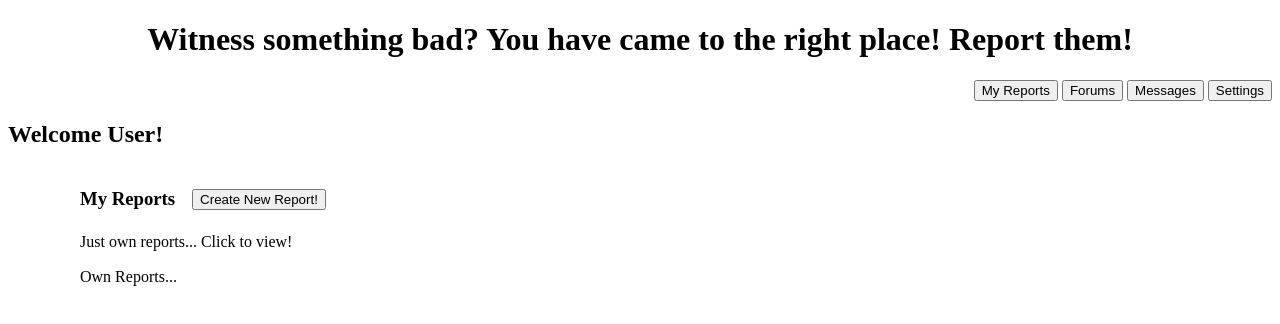
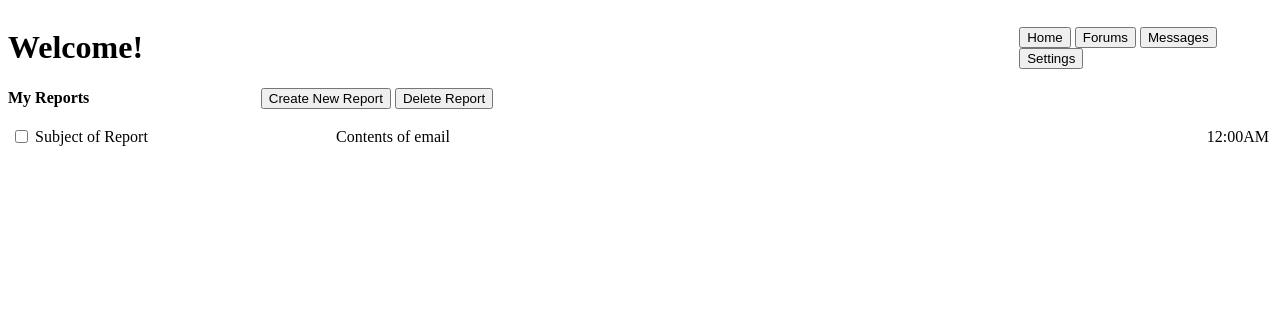
Before and after one commit to bernardchang95/ReportThem, a plain HTML site: page Reporthem/index.html in a window 1280 px wide. Drawn offline with Linux system fonts and the light colour scheme.

Commit message:
Updates uploaded

```diff
--- /dev/null
+++ b/Reporthem/css/Message.css
@@ -0,0 +1,55 @@
+/* CSS Document */
+body {
+    font:12px arial;
+    color: #222;
+    padding:35px; }
+
+form, p, span {
+    margin:0;
+    padding:0; }
+
+input { font:12px arial; }
+
+a {
+    color:#0000FF;
+    text-decoration:none; }
+
+    a:hover { text-decoration:underline; }
+
+#wrapper, #loginform {
+    margin:0 auto;
+    padding-bottom:25px;
+    background:#EBF4FB;
+    width:504px;
+    border:1px solid #ACD8F0; }
+
+#loginform { padding-top:18px; }
+
+    #loginform p { margin: 5px; }
+
+#chatbox {
+    text-align:left;
+    margin:0 auto;
+    margin-bottom:25px;
+    padding:10px;
+    background:#fff;
+    height:270px;
+    width:430px;
+    border:1px solid #ACD8F0;
+    overflow:auto; }
+
+#usermsg {
+    width:395px;
+    border:1px solid #ACD8F0; }
+
+#submit { width: 60px; }
+
+.error { color: #ff0000; }
+
+#menu { padding:12.5px 25px 12.5px 25px; }
+
+.welcome { float:left; }
+
+.logout { float:right; }
+
+.msgln { margin:0 0 2px 0; }
--- a/Reporthem/index.html
+++ b/Reporthem/index.html
@@ -3,64 +3,70 @@
 <head>
     <title>Reporthem!</title>
     <meta charset="utf-8" />
-    <!--To be in .css file-->
-    <style>
-        #reportBar .header_row
-        {
-            padding: 0 15px 0 70px;
-        }
+    <script src="js/index.js"></script>
+</head>
 
-        #reportBar .header_row2
-        {
-            padding: 0 15px 0 0;
-        }
-        #reports .report_data
-        {
-            padding: 0 0 15px 70px;
-        }
-    </style>
+<body>
 
-</head>
-<body>
-<header>
-	<h1 align="center">Witness something bad? You have came to the right place! Report them!</h1>
-</header>
+    <!--For the header-->
+    <div>
+    <header></header>
+    </div>
 
-<div aria-label="Navigation Menu" align="right">
-    <button type="button" class="btn btn-default">My Reports</button>
-    <button type="button" class="btn btn-default">Forums</button>
-	<button type="button" class="btn btn-default">Messages</button>
-	<button type="button" class="btn btn-default">Settings</button>
-</div>
-	<h2>Welcome User!</h2>
-<table>
-    <tr id="reportBar">
-        <td class="header_row"><h3>My Reports</h3></td>
-        <td class="header_row2">
-        <button type="button" id="createReport" data-loading-text="Loading..."
-                class="btn btn-primary" autocomplete="off">Create New Report!</button>
-
+    <table border="0" width="100%" cellpadding="0" cellspacing="0">
+        <tbody>
+            <tr>
+                <td width="80%"> <!--Welcome user!-->
+                    <h1>Welcome!</h1>
+                </td>
+                <td width="20%"> <!--For navbar-->
+                    <button type="button" class="btn btn-info">Home</button>
+                    <button type="button" class="btn btn-info">Forums</button>
+                    <button type="button" class="btn btn-info">Messages</button>
+                    <button type="button" class="btn btn-info">Settings</button>
                 </td>
             </tr>
+        </tbody>
     </table>
-    <!--button id="createReport" type="button" class="btn btn-primary" data-loading-text="Loading..."-->
-<!--Need JavaScript-->
-<table id="reports">
+    <table border="0" width="100%" cellpadding="0" cellspacing="0">
+        <tbody>
         <tr>
-        <td class="report_data">Just own reports... Click to view!</td>
+            <td width="20%">
+                <!--My Reports-->
+                <b>My Reports</b>
+            </td>
+            <td width="80%">
+                <!--Create button-->
+                <button type="button" class="btn btn-info">Create New Report</button>
+                <button type="button" class="btn btn-info">Delete Report</button>
+            </td>
         </tr>
-    <tr>
-        <td class="report_data">Own Reports...</td>
-    </tr>
+        </tbody>
     </table>
 
-<!--To be in Javascript file-->
-    <script>
-        $('#createReport').on('click', function () {
-            var $btn = $(this).button('loading')
-            // business logic...
-            $btn.button('reset')
-        })
-    </script>
+    <!--Report management part-->
+    <form>
+    <table border="0" width="100%">
+        <tbody>
+            <tr>
+                <!--Need .js to initiate functions..-->
+                <td width="1%"> <!--Selecting report part-->
+                    <input id="Checkbox1" type="checkbox" />
+                </td>
+                <td width="25%"> <!--Subject of report-->
+                    <p>Subject of Report</p>
+                </td>
+                <td width="73%"> <!--Email contents-->
+                    <p>Contents of email</p>
+                </td>
+                <td width="1%"> <!--Time created-->
+                    <p>12:00AM</p>
+                </td>
+            </tr>
+        </tbody>
+    </table>
+    </form>
+
+    <footer></footer>
 </body>
 </html>
--- /dev/null
+++ b/Reporthem/js/index.js
@@ -0,0 +1,13 @@
+function createNew() {
+    var newEmailLink = document.createElement('newEmailLink');
+    var newEmailText = document.createTextNode("newEmailText");
+    newEmailLink.appendChild(newEmailText);
+    newEmailLink.title(newEmailText);
+    newEmailLink.href('Forums.html');
+    document.body.appendChild(newEmailLink);
+    document.write(newEmailLink);
+}
+
+function storeData() {
+    createNew();
+}
```
Also changed, not shown: Reporthem/Forums.html (+4 -4 lines), Reporthem/Message.html (+33 -1 lines), Reporthem/ReportPage.html (+21 -6 lines). Lines whose indentation alone changed are shown as unchanged.
